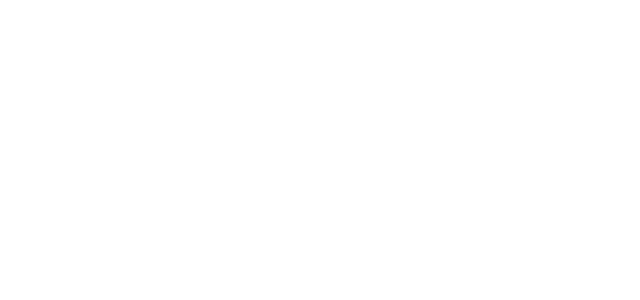
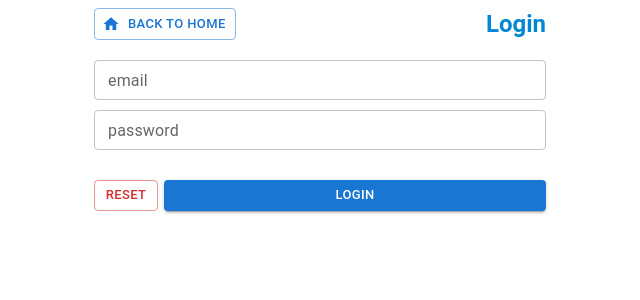
Before and after one commit to SWAGGERKARKI/mern-stack, a React (Vite) app: page /login in a window 1280 px wide. Before the commit this address had no page. Shown: the top 300 px of the page, without its empty margins (320-960 px from the left). Built offline with nearby package versions, Linux system fonts and the light colour scheme.

Commit message:
Applied modification required for adding login auth

```diff
--- a/src/App.jsx
+++ b/src/App.jsx
@@ -2,6 +2,8 @@
 import Home from './components/Home.jsx';
 import Create from './components/Create.jsx';
 import Edit from "./components/Edit.jsx";
+import Login from "./components/Login.jsx";
+import Profile from "./components/Profile.jsx";
 
 function App() {
 
@@ -11,6 +13,8 @@
         <Route path="/" element={<Home />} />
         <Route path="/create" element={<Create />} />
         <Route path="/edit/:id" element={<Edit />} />
+        <Route path="/login" element={<Login />} />
+        <Route path="/person/:id" element={<Profile />} />
       </Routes>
     </Router>
   )
--- a/src/components/Edit.jsx
+++ b/src/components/Edit.jsx
@@ -1,6 +1,7 @@
-import { Button, Dialog, DialogActions, DialogContent, DialogContentText, DialogTitle, TextField } from "@mui/material";
+import { Button, Dialog, DialogActions, DialogContent, DialogContentText, DialogTitle, IconButton, InputAdornment, TextField } from "@mui/material";
 import axios from "axios";
 import { useEffect, useState } from "react";
+import { Visibility, VisibilityOff } from '@mui/icons-material';
 
 function Edit({ open, handleClose, id }) {
   const [formData, setFormData] = useState({
@@ -8,6 +9,9 @@
     email: '',
     password: '',
   });
+
+  // state for password seen icon
+  const [seePassword, setSeePassword] = useState(false);
 
   // fetching data
   useEffect(() => {
@@ -69,13 +73,24 @@
 
           {formData.password &&
             <TextField
-              type="password"
+              type={seePassword ? "text" : "password"}
               label="password"
               placeholder="A-Z a-z 0-9"
               size="small"
               onChange={handleChange}
               name="password"
               value={formData.password}
+              slotProps={{
+                input: {
+                  endAdornment: (
+                    <InputAdornment position="end">
+                      <IconButton edge="end" size="small" onClick={() => setSeePassword(!seePassword)}>
+                        {seePassword ? <VisibilityOff /> : <Visibility />}
+                      </IconButton>
+                    </InputAdornment>
+                  ),
+                },
+              }}
             />
           }
         </div>
--- a/src/components/Home.jsx
+++ b/src/components/Home.jsx
@@ -1,10 +1,11 @@
-import { Container, Typography, List, ListItem, ListItemText, Button, Dialog, DialogTitle, DialogContent, DialogContentText, DialogActions, IconButton, Grid2, CardActions, Card, CardContent } from '@mui/material';
+import { Container, Typography, List, ListItem, ListItemText, Button, Dialog, DialogTitle, DialogContent, DialogContentText, DialogActions, IconButton, Grid2, CardActions, Card, CardContent, Box } from '@mui/material';
 import { Delete, Edit } from '@mui/icons-material';
 import axios from 'axios';
 import { useState, useEffect } from 'react';
 import { motion } from 'motion/react';
-import { useNavigate } from 'react-router-dom';
+import { useNavigate, Link } from 'react-router-dom';
 import EditPerson from './Edit.jsx';
+import  LoginIcon  from '@mui/icons-material/Login';
 
 function Home() {
   const [persons, setPersons] = useState([]);
@@ -41,12 +42,27 @@
     <Container>
       <div style={{ display: 'flex', justifyContent: 'space-between' }}>
         <Typography variant='h5' fontWeight={700} color='primary'>Person List: {persons.length}</Typography>
+
+        <Box>
           <Button
             color='info'
             variant='contained'
             size='small'
             onClick={() => navigate('/create')}
           >+ Add Person</Button>
+
+          <Button
+            variant='contained'
+            color='success'
+            size='small'
+            component={Link}
+            to="/login"
+            sx={{ ml: '16px'}}
+            startIcon={<LoginIcon />}
+          >
+            Login
+          </Button>
+        </Box>
       </div>
 
       <Grid2 container spacing={2} mt={2}>
@@ -71,6 +87,7 @@
                   >
                     <Edit color='info' />
                   </IconButton>
+
                   <Button
                     size='small'
                     variant='contained'
--- /dev/null
+++ b/src/components/Login.jsx
@@ -0,0 +1,113 @@
+import React from 'react';
+import { Container, Button, Typography, TextField } from '@mui/material';
+import HomeIcon from '@mui/icons-material/Home';
+import { useState } from 'react';
+import axios from 'axios'; // axios for sending request to server
+import { useNavigate } from 'react-router-dom'; // import useNavigate for navigating the path
+
+const Login = () => {
+  const [login, setLogin] = useState({
+    email: '',
+    password: '',
+  });
+
+  // creating instance of useNavigate
+  const navigate = useNavigate();
+
+  const handleSubmit = async (e) => {
+    e.preventDefault(); // prevent default behaviour of form
+    console.log(login);
+    // login request to server
+    try {
+      await axios
+        .post("http://localhost:5000/api/login", login)
+        .then(res => {
+          const {message, authtoken, name, email} = res.data;
+          if (authtoken) {
+            localStorage.setItem('authtoken', authtoken); // store token in local storage
+            localStorage.setItem('name', name); // store name in local storage
+            setTimeout(() => {
+              navigate("/person/:id"); // navigate to home page after 1 seconds
+            }, 1000);
+          }
+        })
+        .catch(err => console.error(err));
+
+    } catch (err) {
+      console.error(err);
+    }
+  };
+
+  const handleChange = (e) => {
+    const { name, value } = e.target;
+    setLogin(prevLogin => ({ ...prevLogin, [name]: value }));
+  };
+
+  const handleReset = () => {
+    setLogin(prevLogin => ({ ...prevLogin, email: '', password: ''}));
+  }
+
+  return (
+        <Container sx={{ width: '500px' }}>
+          <div style={{ display: 'flex', justifyContent: 'space-between', alignContent: 'center', marginBottom: '20px' }}>
+            <Button
+              size="small"
+              startIcon={<HomeIcon />}
+              variant="outlined"
+              onClick={() => navigate('/')}
+            >Back to Home</Button>
+
+            <Typography
+              variant="h5"
+              color="info"
+              fontWeight={700}
+            >Login</Typography>
+          </div>
+
+          <form style={{ display: 'flex', flexDirection: 'column', gap: '10px' }} onSubmit={handleSubmit}>
+            <TextField
+              type="email"
+              size="small"
+              label="email"
+              placeholder="example@gmail.com"
+              name="email"
+              onChange={handleChange}
+              value={login.email}
+            />
+
+            <TextField
+              type="password"
+              label="password"
+              placeholder="ex: A-Z, a-z, 0-9"
+              size="small"
+              name="password"
+              onChange={handleChange}
+              value={login.password}
+            />
+
+            <div style={{ display: 'flex', gap: '6px', marginTop: '20px' }}>
+              <Button
+                size="small"
+                variant="outlined"
+                color="error"
+                onClick={handleReset}
+              >Reset</Button>
+
+              <Button
+                type="submit"
+                size="small"
+                variant="contained"
+                sx={{ flex: '1' }}
+              >Login</Button>
+            </div>
+          </form>
+
+
+          <div className="message">
+          </div>
+
+        </Container>
+  )
+}
+
+export default Login
--- /dev/null
+++ b/src/components/Profile.jsx
@@ -0,0 +1,15 @@
+import React, { useState, useEffect } from 'react'
+
+function Profile() {
+  const [loggedInUser, setLoggedInUser] = useState();
+
+  useEffect(() => {
+    setLoggedInUser(localStorage.getItem('name'));
+  }, []);
+
+  return (
+    <div>{loggedInUser}</div>
+  )
+}
+
+export default Profile
```
Lines whose indentation alone changed are shown as unchanged.
